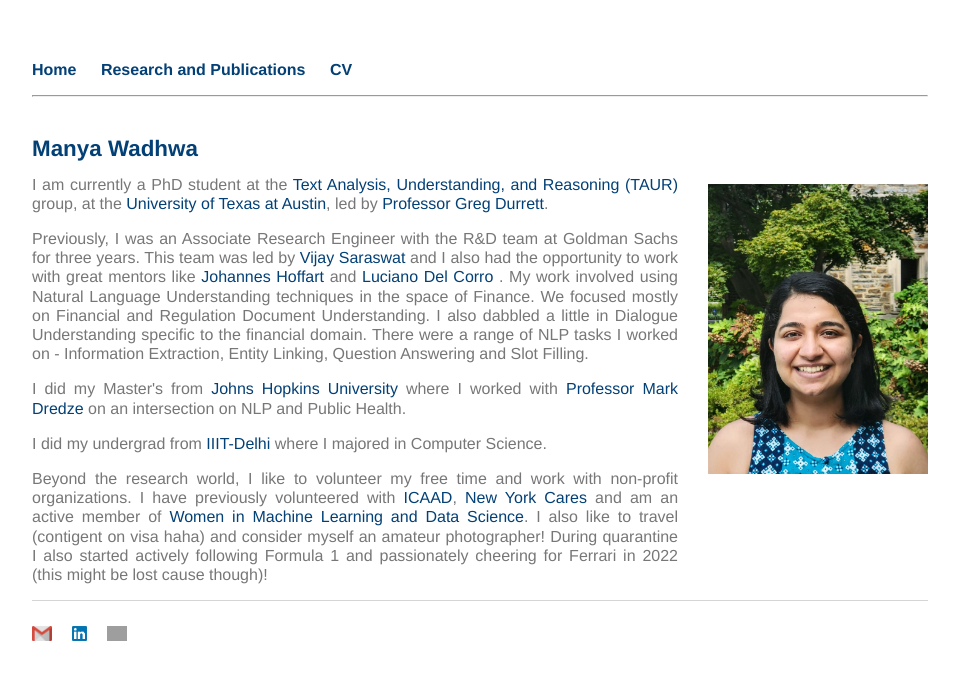
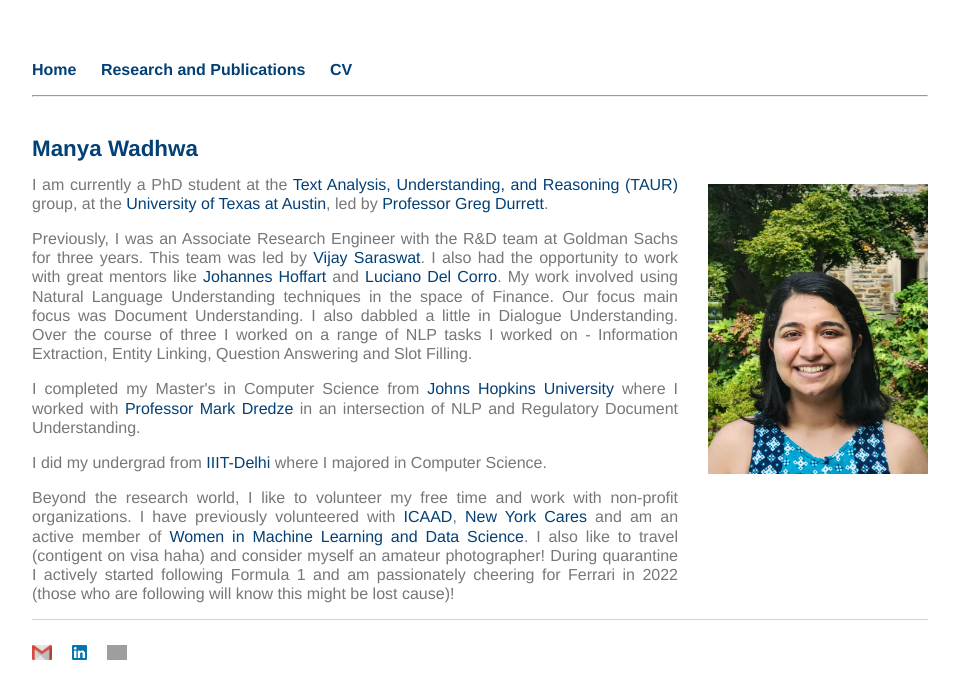
Before and after one commit to ManyaWadhwa/manyawadhwa.github.io, a Jekyll site: the page built from index.html, in a window 1280 px wide. Shown: the top 699 px of the page, without its empty margins (160-1119 px from the left). Built offline with Jekyll 4.4.1, drawn with Linux system fonts in a browser that asks for light colours; grey boxes are pictures that could not be loaded.

Commit message:
modified bio in index

```diff
--- a/index.html
+++ b/index.html
@@ -10,12 +10,12 @@
 
 	<p align="justify">I am currently a PhD student at the <a href="https://taur.cs.utexas.edu/">Text Analysis, Understanding, and Reasoning (TAUR)</a> group, at the <a href="https://www.utexas.edu/">University of Texas at Austin</a>, led by <a href="https://www.cs.utexas.edu/~gdurrett/">Professor Greg Durrett</a>.</p>
 
-	<p align="justify"> Previously, I was an Associate Research Engineer with the R&D team at Goldman Sachs for three years. This team was led by <a href="https://scholar.google.com/citations?user=yT1DBNsAAAAJ&hl=en">Vijay Saraswat</a> and I also had the opportunity to work with great mentors like <a href="https://www.hoffart.ai/"> Johannes Hoffart</a> and <a href="https://scholar.google.de/citations?hl=en&user=vJfDxrIAAAAJ&view_op=list_works&sortby=pubdate"> Luciano Del Corro</a> . My work involved using Natural Language Understanding techniques in the space of Finance. We focused mostly on Financial and Regulation Document Understanding. I also dabbled a little in Dialogue Understanding specific to the financial domain. There were a range of NLP tasks I worked on - Information Extraction, Entity Linking, Question Answering and Slot Filling. </p>
+	<p align="justify"> Previously, I was an Associate Research Engineer with the R&D team at Goldman Sachs for three years. This team was led by <a href="https://scholar.google.com/citations?user=yT1DBNsAAAAJ&hl=en">Vijay Saraswat</a>. I also had the opportunity to work with great mentors like <a href="https://www.hoffart.ai/">Johannes Hoffart</a> and <a href="https://scholar.google.de/citations?hl=en&user=vJfDxrIAAAAJ&view_op=list_works&sortby=pubdate">Luciano Del Corro</a>. My work involved using Natural Language Understanding techniques in the space of Finance. Our focus main focus was Document Understanding. I also dabbled a little in Dialogue Understanding. Over the course of three I worked on a range of NLP tasks I worked on - Information Extraction, Entity Linking, Question Answering and Slot Filling. </p>
 
-	<p align="justify">I did my Master's from <a href="https://engineering.jhu.edu/">Johns Hopkins University</a> where I worked with <a href="https://www.cs.jhu.edu/~mdredze/">Professor Mark Dredze</a> on an intersection on NLP and Public Health. </p>
+	<p align="justify">I completed my Master's in Computer Science from <a href="https://engineering.jhu.edu/">Johns Hopkins University</a> where I worked with <a href="https://www.cs.jhu.edu/~mdredze/">Professor Mark Dredze</a> in an intersection of NLP and Regulatory Document Understanding. </p>
 	<p align="justify">I did my undergrad from <a href="https://www.iiitd.ac.in/">IIIT-Delhi</a> where I majored in Computer Science. </p>
 
 
-	<p align = "justify"> Beyond the research world, I like to volunteer my free time and work with non-profit organizations. I have previously volunteered with <a href="https://icaad.ngo/">ICAAD</a>, <a href="https://www.newyorkcares.org/">New York Cares</a> and am an active member of <a href="http://wimlds.org/">Women in Machine Learning and Data Science</a>. I also like to travel (contigent on visa haha) and consider myself an amateur photographer! During quarantine I also started actively following Formula 1 and passionately cheering for Ferrari in 2022 (this might be lost cause though)!</p>
+	<p align = "justify"> Beyond the research world, I like to volunteer my free time and work with non-profit organizations. I have previously volunteered with <a href="https://icaad.ngo/">ICAAD</a>, <a href="https://www.newyorkcares.org/">New York Cares</a> and am an active member of <a href="http://wimlds.org/">Women in Machine Learning and Data Science</a>. I also like to travel (contigent on visa haha) and consider myself an amateur photographer! During quarantine I actively started following Formula 1 and am passionately cheering for Ferrari in 2022 (those who are following will know this might be lost cause)!</p>
 
 </div><!-- /.blurb -->
```
